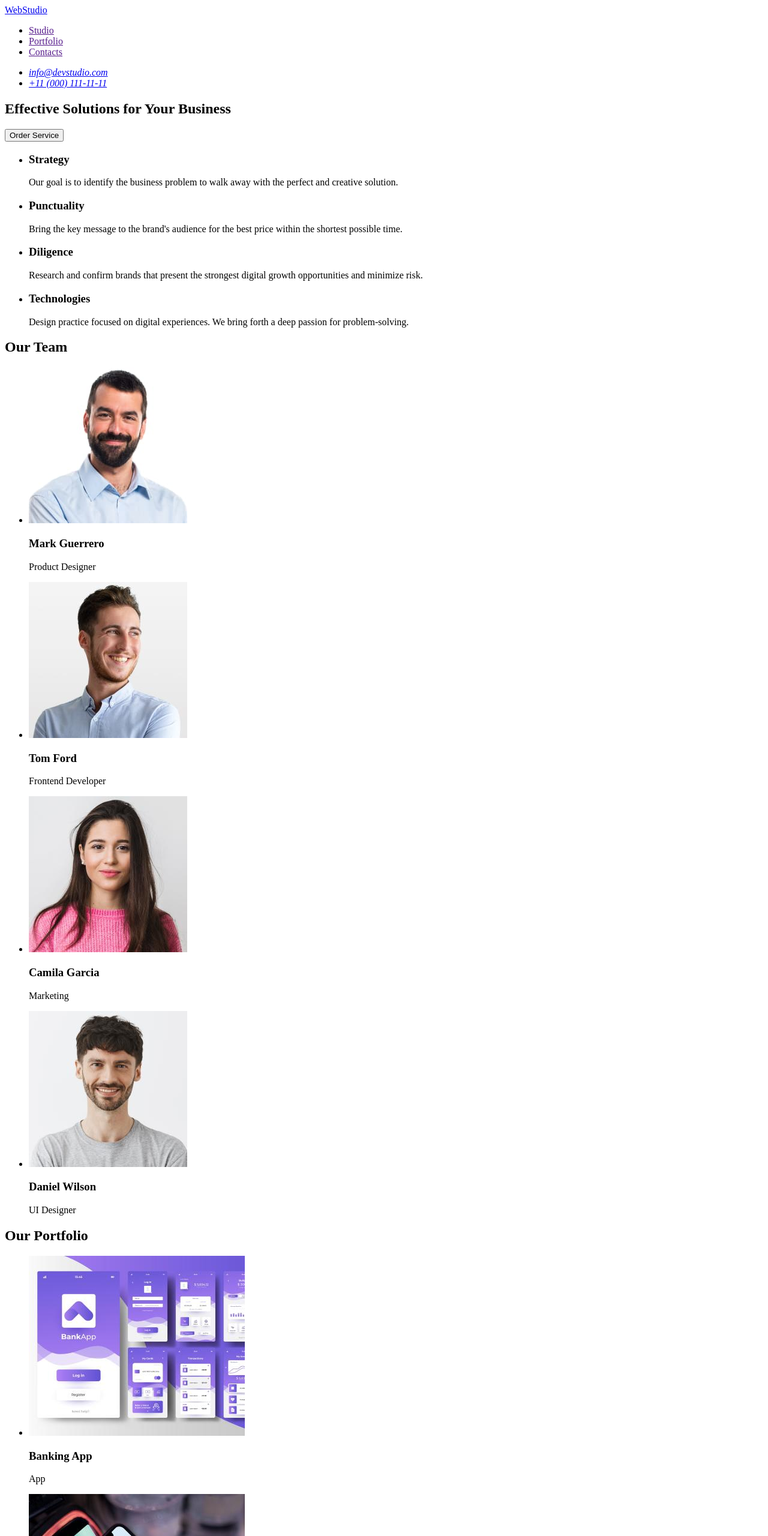
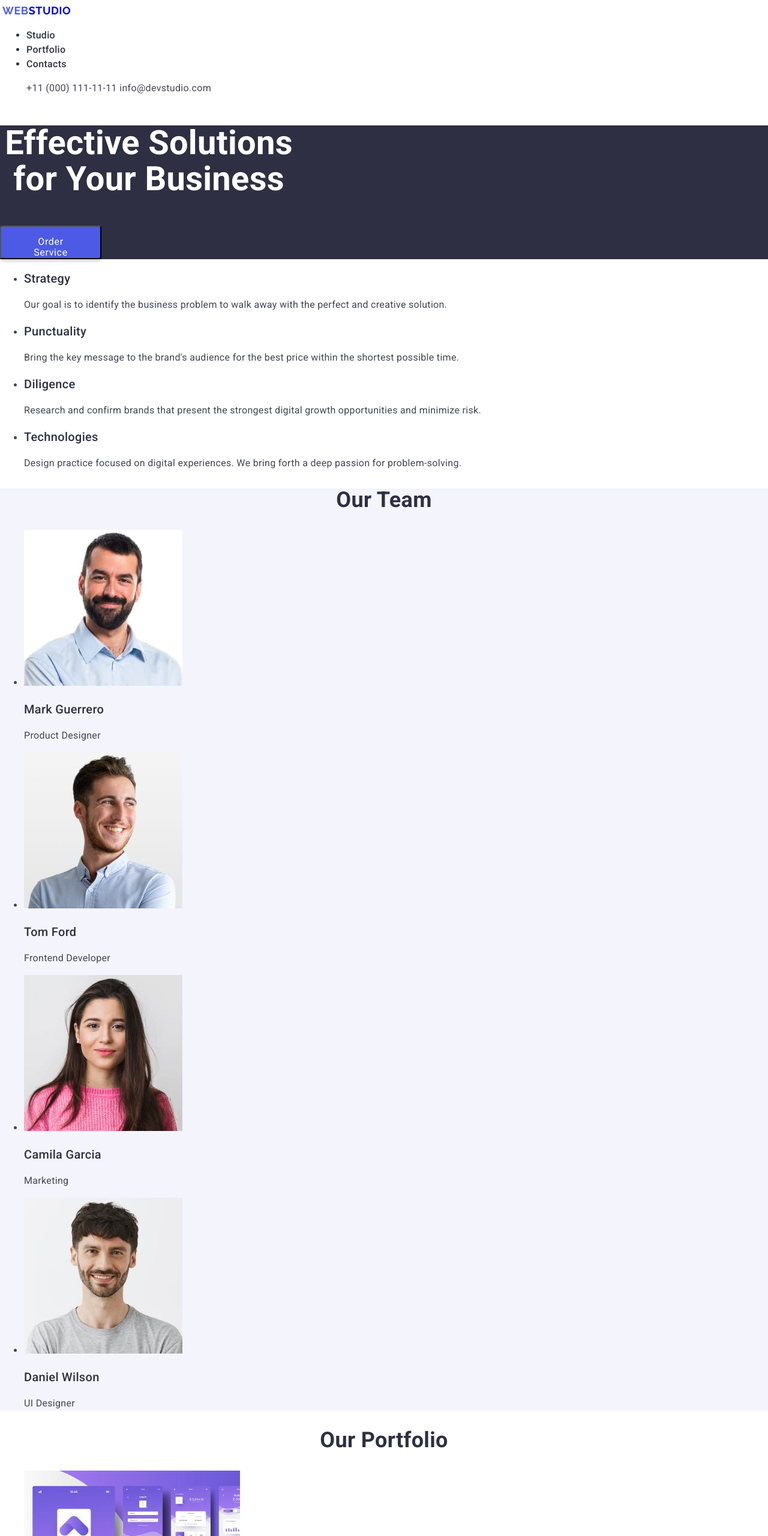
Before and after one commit to LisTRK/goit-markup-hw-02, a plain HTML site: page index.html in a window 1280 px wide. Shown: the top 2560 px of the page at 60% size. Drawn offline with nearby package versions, Linux system fonts and the light colour scheme.

Commit message:
add styles for text

```diff
--- /dev/null
+++ b/css/styles.css
@@ -0,0 +1,219 @@
+/* #region Base */
+body {
+    font-family: "Roboto", sans-serif;
+    font-weight: 400;
+        font-size: 16px;
+        line-height: 1.5;
+        letter-spacing: 0.02em;
+
+    background-color: #FFFFFF;
+    color:#434455;
+}
+
+/* #end region base */
+
+
+h1, h2, h3 {
+
+}
+
+.visually-hidden {
+    position: absolute;
+    width: 1px;
+    height: 1px;
+    margin: -1px;
+    border: 0;
+    padding: 0;
+
+    white-space: nowrap;
+    clip-path: inset(100%);
+    clip: rect(0 0 0 0);
+    overflow: hidden;
+}
+.header-section {
+    margin: 0;
+    padding: 4px;
+ }
+
+.logo {
+    font-weight: 700;
+    font-size: 18px;
+    line-height: 1.17;
+    letter-spacing: 0.03em;
+    color: #4d5ae5;
+}
+.nav {color: #2e2f42;}
+.nav:hover,
+.nav:active { color: #404bbf; }
+.nav-list {}
+
+.nav-item {
+
+}
+
+.header-logo {
+    font-family: "Raleway";
+    font-weight: 700;
+        font-size: 18px;
+        letter-spacing: 0.03em;
+        text-transform: uppercase;
+        text-decoration: none;
+    }
+
+
+
+.nav-link {
+    font-weight: 500;
+        font-size: 16px;
+        line-height: 1.5;
+        color: currentColor;
+    text-decoration: none;
+}
+
+.address {
+    font-style: normal
+}
+
+.address-list {display: inline;}
+
+.address-link {
+
+    font-weight: 400;
+        font-size: 16px;
+        color: currentColor;
+    text-decoration: none;
+}
+
+.address-item {
+    display: inline;
+}
+
+.address-item:hover,
+.address-item:active {
+        color: #404bbf;
+    }
+
+.hero-section {
+    background: #2e2f42;
+}
+
+.hero-title{
+
+    width: 496px;
+    font-weight: 700;
+        font-size: 56px;
+        line-height: 1.07;
+        text-align: center;
+        color: #fff;
+}
+
+.hero-buttun {
+    position: static;
+
+    display: flex;
+        align-items: flex-start;
+        justify-content: flex-start;
+        flex-direction: row;
+        gap: 10px;
+
+    border-radius: 4px;
+        padding: 16px 32px;
+        width: 169px;
+        height: 56px;
+
+        box-shadow: 0 4px 4px 0 #00000026;
+        background: #4d5ae5;
+
+        letter-spacing: 0.04em;
+        color: #fff;
+
+        cursor: pointer;
+}
+
+
+
+
+.featur-section {}
+
+.featur-title,
+.portfoliio-title,
+.team-title {
+    font-weight: 700;
+        font-size: 36px;
+        line-height: 1.11;
+        text-align: center;
+        color: #2e2f42;
+}
+
+.featur-list {}
+
+.featur-item {}
+
+.featur-subtitle,
+.team-subtitle,
+.portfolio-subtitle  {
+    font-weight: 500;
+        font-size: 20px;
+        line-height: 1.2;
+        color: #2e2f42;
+}
+
+.featur-text, .team-text, .portfolio-text {
+
+}
+
+
+
+.team-section {
+    background: #f4f4fd;
+}
+
+
+
+.team-list {}
+
+.team-item {}
+
+.team-img {}
+
+
+
+
+
+
+
+.portfolio-section {}
+
+
+
+.portfolio-list {}
+
+.portfolio-item {}
+
+.portfolio-img {}
+
+
+
+
+
+
+
+
+.footer-section {
+    background: #2e2f42;
+}
+
+.footer-logo {
+    font-family: "Raleway";
+        font-weight: 700;
+        font-size: 18px;
+        letter-spacing: 0.03em;
+        text-transform: uppercase;
+        text-decoration: none;
+        color: #F4F4FD;
+
+}
+
+.footer-text {
+    color: #f4f4fd;
+}
--- a/index.html
+++ b/index.html
@@ -4,70 +4,84 @@
 <head>
     <meta charset="UTF-8">
     <meta name="viewport" content="width=device-width, initial-scale=1.0">
+
+    <link rel="stylesheet" href="https://cdnjs.cloudflare.com/ajax/libs/modern-normalize/3.0.1/modern-normalize.min.css"
+        integrity="sha512-q6WgHqiHlKyOqslT/lgBgodhd03Wp4BEqKeW6nNtlOY4quzyG3VoQKFrieaCeSnuVseNKRGpGeDU3qPmabCANg=="
+        crossorigin="anonymous" referrerpolicy="no-referrer" />
+
+    <link rel="preconnect" href="https://fonts.googleapis.com">
+    <link rel="preconnect" href="https://fonts.gstatic.com" crossorigin>
+    <link
+        href="https://fonts.googleapis.com/css2?family=Montserrat:ital,wght@0,100..900;1,100..900&family=Poppins:wght@700&family=Raleway:ital,wght@0,100..900;1,100..900&family=Roboto:ital,wght@0,100;0,300;0,400;0,500;0,700;0,900;1,100;1,300;1,400;1,500;1,700;1,900&display=swap"
+        rel="stylesheet">
+
+    <link rel="stylesheet" href="./prettierrc.json">
+    <link rel="stylesheet" href="./css/styles.css">
     <title>Web Studio</title>
 </head>
 
 <body>
     <!-- header section-->
-    <header>
-        <nav>
-            <a href="./index.html">WebStudio</a>
-            <ul>
-                <li>
-                    <a href="">Studio</a>
+    <header class="header-section">
+        <nav class="nav">
+            <a class="header-logo" href="./index.html"><span class="logo">Web</span>Studio</a>
+            <ul class="nav-list">
+                <li class="nav-item">
+                    <a class="nav-link" href="">Studio</a>
                 </li>
-                <li>
-                    <a href="">Portfolio</a>
+                <li class="nav-item">
+                    <a class="nav-link" href="">Portfolio</a>
                 </li>
-                <li>
-                    <a href="">Contacts</a>
+                <li class="nav-item">
+                    <a class="nav-link" href="">Contacts</a>
                 </li>
             </ul>
         </nav>
-        <address>
-            <ul>
-                <li><a href="mailto:info@devstudio.com">info@devstudio.com</a></li>
-                <li><a href="tel:+110001111111">+11 (000) 111-11-11</a></li>
+
+        <address class="address">
+            <ul class="address-list">
+                <li class="address-item"><a class="address-link" href="tel:+110001111111">+11 (000) 111-11-11</a></li>
+                <li class="address-item"><a class="address-link" href="mailto:info@devstudio.com">info@devstudio.com</a>
+                </li>
             </ul>
         </address>
     </header>
 
     <!--main section-->
     <main>
-        <section>
+        <section class="hero-section">
             <!--Hero section-->
-            <h1>Effective Solutions for Your Business</h1>
-            <button type="button">Order Service</button>
+            <h1 class="hero-title">Effective Solutions for Your Business</h1>
+            <button class="hero-buttun" type="button">Order Service</button>
         </section>
         <!--Featur section-->
-        <section>
-            <h2 hidden>Featur</h2>
-            <ul>
-
-                <li>
-                    <h3>Strategy</h3>
-                    <p>
+        <section class="featur-section">
+            <h2 class="featur-title visually-hidden">Featur</h2>
+            <ul class="featur-list">
+                <li class="featur-item">
+                    <h3 class="featur-subtitle">Strategy</h3>
+                    <p class="featur-text">
                         Our goal is to identify the business problem to walk away with the perfect and creative
                         solution.
                     </p>
                 </li>
-                <li>
-                    <h3>Punctuality</h3>
-                    <p>
+                <li class="featur-item">
+                    <h3 class="featur-subtitle">Punctuality</h3>
+                    <p class="featur-text">
                         Bring the key message to the brand's audience for the best price within the shortest possible
                         time.
                     </p>
                 </li>
-                <li>
-                    <h3>Diligence</h3>
-                    <p>
+                <li class="featur-item">
+                    <h3 class="featur-subtitle">Diligence</h3>
+                    <p class="featur-text">
                         Research and confirm brands that present the strongest digital growth opportunities and minimize
                         risk.
                     </p>
                 </li>
-                <li>
-                    <h3>Technologies</h3>
-                    <p>
+                <li class="featur-item">
+                    <h3 class="featur-subtitle">Technologies</h3>
+                    <p class="featur-text">
                         Design practice focused on digital experiences. We bring forth a deep passion for
                         problem-solving.
 
@@ -75,65 +89,71 @@
                 </li>
             </ul>
         </section>
-        <!--Hero section-->
-        <section>
-            <h2>Our Team</h2>
-            <ul>
-                <li>
-                    <img src="./images/hero/img-1.jpg" alt="Mark Guerrero Foto" width="264" height="260">
-                    <h3>Mark Guerrero</h3>
-                    <p>Product Designer</p>
+        <!--Team section-->
+        <section class="team-section">
+            <h2 class="team-title">Our Team</h2>
+            <ul class="team-list">
+                <li class="team-item">
+                    <img class="team-img" src="./images/hero/img-1.jpg" alt="Mark Guerrero Foto" width="264"
+                        height="260">
+                    <h3 class="team-subtitle">Mark Guerrero</h3>
+                    <p class="team-text">Product Designer</p>
                 </li>
-                <li>
-                    <img src="./images/hero/img-2.jpg" alt="Tom Ford Foto" width="264" height="260">
-                    <h3>Tom Ford</h3>
-                    <p>Frontend Developer</p>
+                <li class="team-item">
+                    <img class="team-img" src="./images/hero/img-2.jpg" alt="Tom Ford Foto" width="264" height="260">
+                    <h3 class="team-subtitle">Tom Ford</h3>
+                    <p class="team-text">Frontend Developer</p>
                 </li>
-                <li>
-                    <img src="./images/hero/img-3.jpg" alt="Camila Garcia Foto" width="264" height="260">
-                    <h3>Camila Garcia</h3>
-                    <p>Marketing</p>
+                <li class="team-item">
+                    <img class="team-img" src="./images/hero/img-3.jpg" alt="Camila Garcia Foto" width="264"
+                        height="260">
+                    <h3 class="team-subtitle">Camila Garcia</h3>
+                    <p class="team-text">Marketing</p>
                 </li>
-                <li>
-                    <img src="./images/hero/img-4.jpg" alt="Daniel Wilson Foto" width="264" height="260">
-                    <h3>Daniel Wilson</h3>
-                    <p>UI Designer</p>
+                <li class="team-item">
+                    <img class="team-img" src="./images/hero/img-4.jpg" alt="Daniel Wilson Foto" width="264"
+                        height="260">
+                    <h3 class="team-subtitle">Daniel Wilson</h3>
+                    <p class="team-text">UI Designer</p>
                 </li>
             </ul>
         </section>
         <!--Portfolio section-->
-        <section>
-            <h2>Our Portfolio</h2>
-            <ul>
-                <li>
-                    <img src="./images/portfolio/img-1.jpg" alt="App" width="360" height="300">
-                    <h3>Banking App</h3>
-                    <p>App</p>
+        <section class="portfolio-section">
+            <h2 class="portfoliio-title">Our Portfolio</h2>
+            <ul class="portfolio-list">
+                <li class="portfolio-item">
+                    <img class="portfolio-img" src="./images/portfolio/img-1.jpg" alt="App" width="360" height="300">
+                    <h3 class="portfolio-subtitle">Banking App</h3>
+                    <p class="portfolio-text">App</p>
                 </li>
-                <li>
-                    <img src="./images/portfolio/img-2.jpg" alt="Marketing" width="360" height="300">
-                    <h3>Cashless Payment</h3>
-                    <p>Marketing</p>
+                <li class="portfolio-item">
+                    <img class="portfolio-img" src="./images/portfolio/img-2.jpg" alt="Marketing" width="360"
+                        height="300">
+                    <h3 class="portfolio-subtitle">Cashless Payment</h3>
+                    <p class="portfolio-text">Marketing</p>
                 </li>
-                <li>
-                    <img src="./images/portfolio/img-3.jpg" alt="App" width="360" height="300">
-                    <h3>Meditation App</h3>
-                    <p>App</p>
+                <li class="portfolio-item">
+                    <img class="portfolio-img" src="./images/portfolio/img-3.jpg" alt="App" width="360" height="300">
+                    <h3 class="portfolio-subtitle">Meditation App</h3>
+                    <p class="portfolio-text">App</p>
                 </li>
-                <li>
-                    <img src="./images/portfolio/img-4.jpg" alt="Marketing" width="360" height="300">
-                    <h3>Taxi Service</h3>
-                    <p>Marketing</p>
+                <li class="portfolio-item">
+                    <img class="portfolio-img" src="./images/portfolio/img-4.jpg" alt="Marketing" width="360"
+                        height="300">
+                    <h3 class="portfolio-subtitle">Taxi Service</h3>
+                    <p class="portfolio-text">Marketing</p>
                 </li>
-                <li>
-                    <img src="./images/portfolio/img-5.jpg" alt="Design" width="360" height="300">
-                    <h3>Screen Illustrations</h3>
-                    <p>Design</p>
+                <li class="portfolio-item">
+                    <img class="portfolio-img" src="./images/portfolio/img-5.jpg" alt="Design" width="360" height="300">
+                    <h3 class="portfolio-subtitle">Screen Illustrations</h3>
+                    <p class="portfolio-text">Design</p>
                 </li>
-                <li>
-                    <img src="./images/portfolio/img-6.jpg" alt="Marketing" width="360" height="300">
-                    <h3>Online Courses</h3>
-                    <p>Marketing</p>
+                <li class="portfolio-item">
+                    <img class="portfolio-img" src="./images/portfolio/img-6.jpg" alt="Marketing" width="360"
+                        height="300">
+                    <h3 class="portfolio-subtitle">Online Courses</h3>
+                    <p class="portfolio-text">Marketing</p>
                 </li>
             </ul>
         </section>
@@ -141,9 +161,9 @@
     </main>
 
 
-    <footer>
-        <a href="./index.html">WebStudio</a>
-        <p>
+    <footer class="footer-section">
+        <a class="footer-logo" href="./index.html"><span class="logo">Web</span>Studio</a>
+        <p class="footer-text">
             Increase the flow of customers and sales for your business with digital marketing & growth
             solutions.
         </p>
```
Also changed, not shown: prettierrc.json (added, +13 -0 lines).
